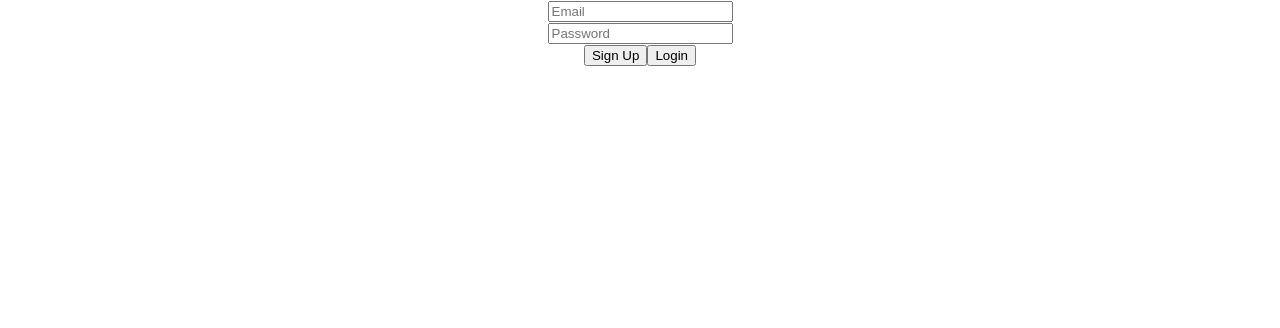
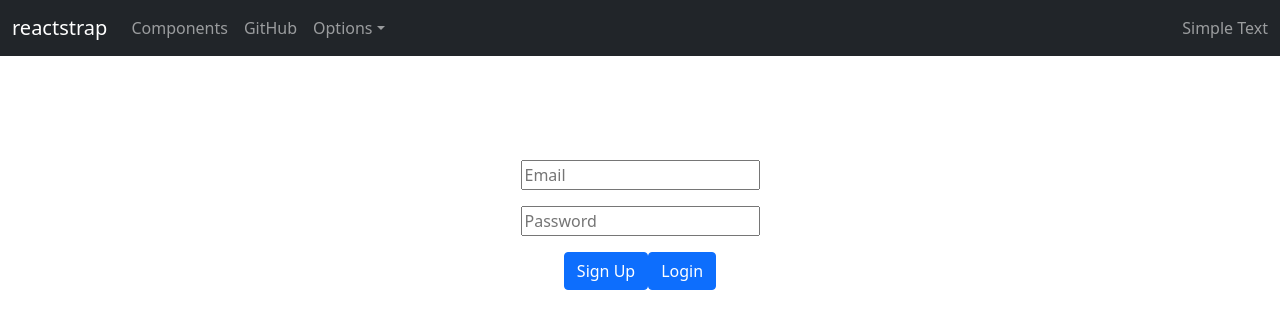
Before and after one commit to beedawn/SkateSpotAppReact, a React (Create React App) app: page / in a window 1280 px wide. Shown: the top 328 px of the page. Built offline with nearby package versions, Linux system fonts and the light colour scheme; no server answers.

Commit message:
Adding NavBar

```diff
--- a/package.json
+++ b/package.json
@@ -6,10 +6,12 @@
     "@testing-library/jest-dom": "^5.16.2",
     "@testing-library/react": "^12.1.3",
     "@testing-library/user-event": "^13.5.0",
+    "bootstrap": "^5.1.3",
     "firebase": "^9.6.7",
     "react": "^17.0.2",
     "react-dom": "^17.0.2",
     "react-scripts": "5.0.0",
+    "reactstrap": "^9.0.1",
     "web-vitals": "^2.1.4"
   },
   "scripts": {
--- a/src/App.js
+++ b/src/App.js
@@ -1,8 +1,9 @@
-import logo from './logo.svg';
+
 import './App.css';
 import React from "react";
 import Main from "./Main"
 import AuthState from "./context/AuthState";
+
 
 function App() {
   return (
--- a/src/Main.js
+++ b/src/Main.js
@@ -1,8 +1,8 @@
 import React from "react";
 import Login from "./login/Login";
-
+import NavBar from "./navigation/NavBar";
 export default function Main() {
   return (
-     <div> <Login /></div>
+     <div><NavBar /> <Login /></div>
   );
 }
--- a/src/index.js
+++ b/src/index.js
@@ -3,6 +3,7 @@ import ReactDOM from 'react-dom';
 import './index.css';
 import App from './App';
 import reportWebVitals from './reportWebVitals';
+import 'bootstrap/dist/css/bootstrap.min.css';
 
 ReactDOM.render(
   <React.StrictMode>
--- a/src/login/DisplayNameSetup.js
+++ b/src/login/DisplayNameSetup.js
@@ -2,6 +2,7 @@ import React, { useContext, useState, useEffect } from "react";
 import { styles } from "./Styles";
 import { auth } from "../firebase-config";
 import { onAuthStateChanged, updateProfile, signOut } from "firebase/auth";
+import { Button } from 'reactstrap';
 
 import AuthContext from "../context/AuthContext";
 
@@ -42,7 +43,7 @@ export default function DisplayNameSetup() {
 
       <div>
 
-        <button onClick={() => {updateDisplayName(); window.location.reload(false);}} >Submit</button>
+        <Button color="primary" onClick={() => {updateDisplayName(); window.location.reload(false);}} >Submit</Button>
         </div>
 
       </div>
--- a/src/login/Login.js
+++ b/src/login/Login.js
@@ -6,6 +6,8 @@ import AuthContext from "../context/AuthContext";
 
 import LoginForm from "./LoginForm";
 import DisplayNameSetup from "./DisplayNameSetup";
+
+import {Button} from 'reactstrap';
 
 export default function Login() {
   const { user, setUser } = useContext(AuthContext);
@@ -30,7 +32,7 @@ export default function Login() {
         <div>
         <Home/>
         <div >
-          <button onClick={logout} >Log Out </button>
+          <Button color="primary" onClick={logout} >Log Out </Button>
         </div>
       </div>
     );
--- a/src/login/LoginForm.js
+++ b/src/login/LoginForm.js
@@ -4,6 +4,7 @@ import {
   signInWithEmailAndPassword,
 } from "firebase/auth";
 import { auth } from "../firebase-config";
+import {Button} from "reactstrap";
 
 export default function LoginForm() {
   const [loginEmail, setLoginEmail] = useState("");
@@ -34,8 +35,8 @@ export default function LoginForm() {
     }
   };
   return (
-    <div>
-      <div>
+    <div style={{marginTop: "10rem"}}>
+      <div >
         <input
           editable="true"
 
@@ -43,7 +44,7 @@ export default function LoginForm() {
           onChange={event =>setLoginEmail(event.target.value)}
         />
       </div>
-      <div>
+      <div style={{marginTop: "1rem"}}>
         <input
           editable="true"
           type="password"
@@ -53,9 +54,9 @@ export default function LoginForm() {
           }}
         />
       </div>
-      <div>
-        <button onClick={register} >Sign Up </button>
-        <button onClick={login} > Login </button>
+      <div style={{marginTop: "1rem"}}>
+        <Button color="primary" onClick={register} >Sign Up </Button>
+        <Button color="primary" onClick={login} > Login </Button>
       </div>
       </div>
   );
--- /dev/null
+++ b/src/navigation/NavBar.js
@@ -0,0 +1,66 @@
+import React, {useState} from "react";
+import {Navbar, NavbarBrand, Collapse, NavbarToggler, NavItem,NavLink,Nav, UncontrolledDropdown,DropdownItem,DropdownToggle,DropdownMenu,NavbarText} from 'reactstrap';
+
+
+export default function NavBar() {
+    const [isOpen, setIsOpen] = useState(false);
+
+    const toggle = () => setIsOpen(!isOpen);
+    return(
+<div>
+  <Navbar
+    color="dark"
+    dark
+    expand="md"
+    fixed="top"
+    full
+  >
+    <NavbarBrand href="/">
+      reactstrap
+    </NavbarBrand>
+    <NavbarToggler onClick={toggle} />
+    <Collapse isOpen={isOpen} navbar>
+      <Nav
+        className="me-auto"
+        navbar
+      >
+        <NavItem>
+          <NavLink href="/components/">
+            Components
+          </NavLink>
+        </NavItem>
+        <NavItem>
+          <NavLink href="https://github.com/reactstrap/reactstrap">
+            GitHub
+          </NavLink>
+        </NavItem>
+        <UncontrolledDropdown
+          inNavbar
+          nav
+        >
+          <DropdownToggle
+            caret
+            nav
+          >
+            Options
+          </DropdownToggle>
+          <DropdownMenu right>
+            <DropdownItem>
+              Option 1
+            </DropdownItem>
+            <DropdownItem>
+              Option 2
+            </DropdownItem>
+            <DropdownItem divider />
+            <DropdownItem>
+              Reset
+            </DropdownItem>
+          </DropdownMenu>
+        </UncontrolledDropdown>
+      </Nav>
+      <NavbarText>
+        Simple Text
+      </NavbarText>
+    </Collapse>
+  </Navbar>
+</div>)};
```
Also changed, not shown: 1 other file (tests, documents, lock files or other folders).
